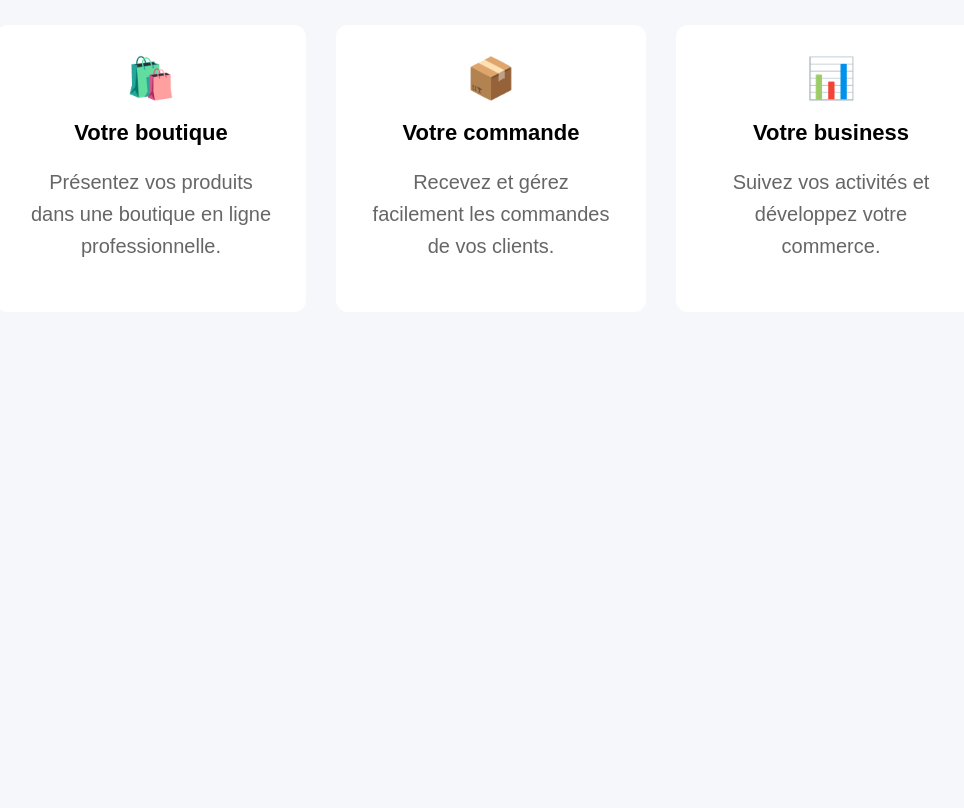
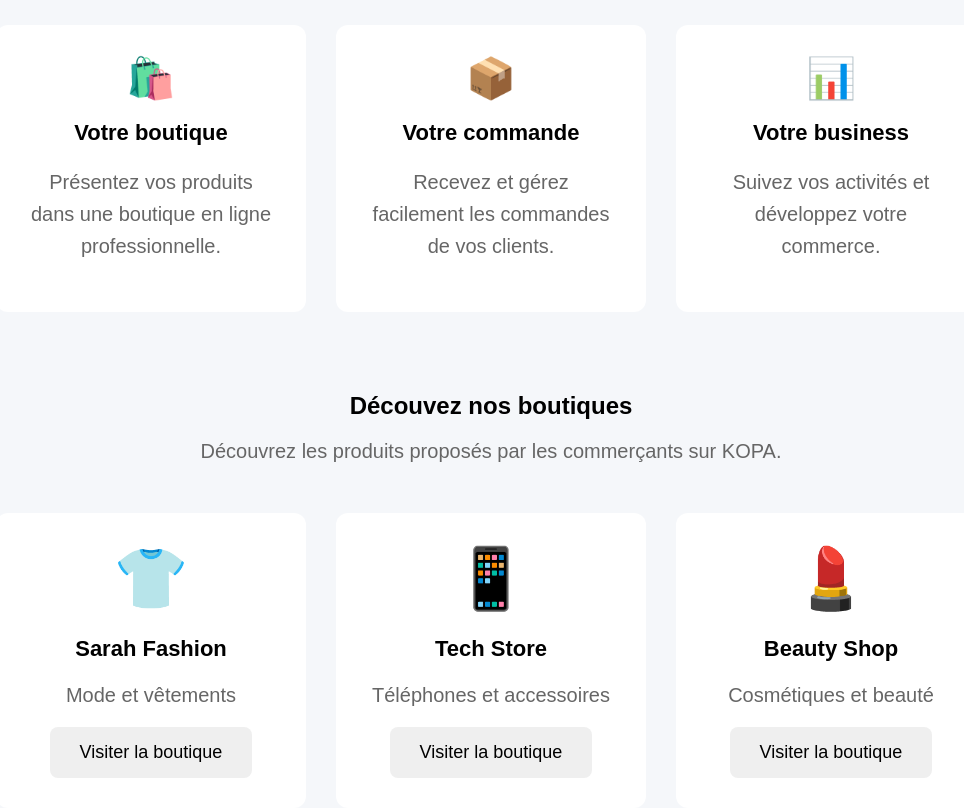
Before and after one commit to JosephJunior123/KOPA, a plain HTML site: page intex.html in a window 1280 px wide. Shown: the part 804-1612 px from the top of the page, without its empty margins (149-1113 px from the left). Before the commit the page ends 1176 px from the top, so only its background shows below. Drawn offline with Linux system fonts and the light colour scheme.

Commit message:
add KOPA shops section

```diff
--- a/intex.html
+++ b/intex.html
@@ -40,5 +40,35 @@
                     <p>Suivez vos activités et développez votre commerce.</p>
                 </div>
             </section>
+            <section class="shops">
+                <h2>Découvez nos boutiques</h2>
+                <p class="shop-intro">Découvrez les produits proposés par les commerçants sur KOPA.</p>
+                <div class="shop-container">
+                    <div class="shop-card">
+                        <div class="shop-image">
+                            👕
+                        </div>
+                        <h3>Sarah Fashion</h3>
+                        <p>Mode et vêtements</p>
+                        <button>Visiter la boutique</button>
+                </div>
+                <div class="shop-card">
+                    <div class="shop-image">
+                        📱
+                    </div>
+                    <h3>Tech Store</h3>
+                    <p>Téléphones et accessoires</p>
+                    <button>Visiter la boutique</button>
+                </div>
+                <div class="shop-card">
+                    <div class="shop-image">
+                        💄
+                    </div>
+                    <h3>Beauty Shop</h3>
+                    <p>Cosmétiques et beauté</p>
+                    <button>Visiter la boutique</button>
+                  </div>
+                </div>
+            </section>
         </main>
     </body>
--- a/style.css
+++ b/style.css
@@ -66,3 +66,36 @@ nav a {
     line-height: 1.6;
     color: #666;
 }
+.shop {
+    padding: 80px 40px;
+    text-align: center;
+}
+.shop h2 {
+    font-size: 38px;
+    margin-bottom: 10px;
+}
+.shop-intro {
+    color: #666;
+    margin-bottom: 50px;
+}
+.shop-container {
+    display: flex;
+    justify-content: center;
+    gap: 30px;
+}
+.shop-card {
+    background-color: white;
+    padding: 30px;
+    border-radius: 12px;
+    width: 250px;
+}
+.shop-image {
+    font-size: 60px;
+    margin-bottom: 20px;
+}
+.shop-card h3 {
+    font-size: 22px;
+}
+.shop-card p {
+    color: #666;
+}
```
